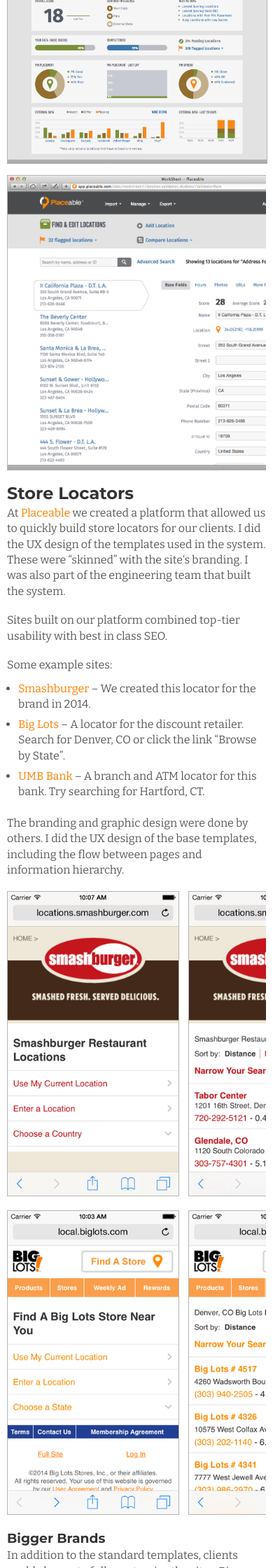
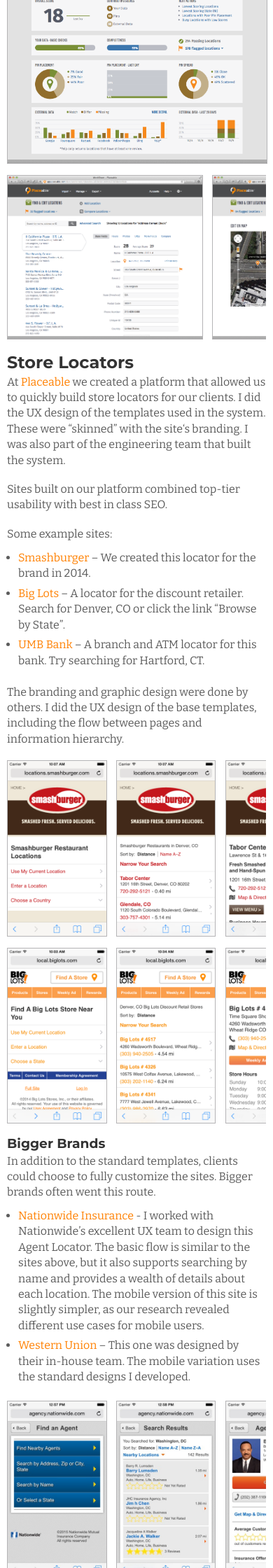
Before and after one commit to infomongo/infomongo.github.io, a Jekyll site: the page built from index.html, in a window 390 px wide. Shown: the part 1812-4052 px from the top of the page at 70% size. Built offline with Jekyll 4.4.1, drawn with Linux system fonts in a browser that asks for light colours.

Commit message:
fix mobile image sizes

```diff
--- a/_includes/index.scss
+++ b/_includes/index.scss
@@ -146,8 +146,11 @@
 
 	.side-scroll {
 		margin: 1em 10px;
+		img.landscape {
+			max-width: 75%;
+		}
 		img.portrait {
-			max-width: 75%;
+			max-width: 38%;
 		}
 	}
 
```
